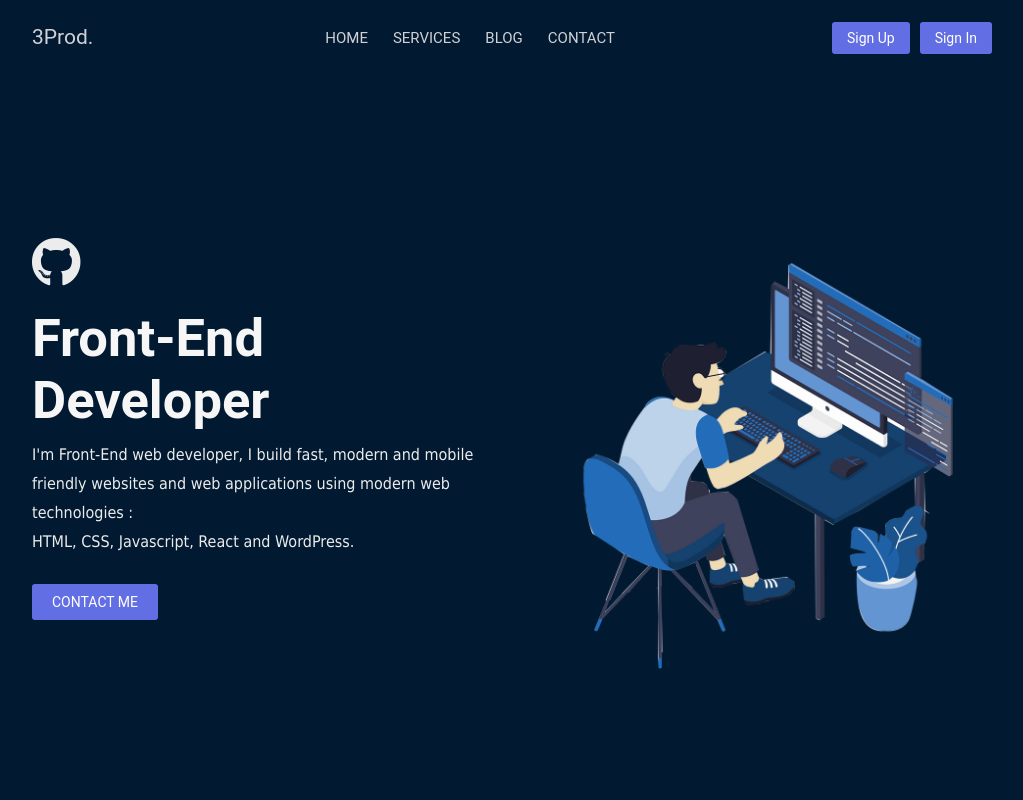
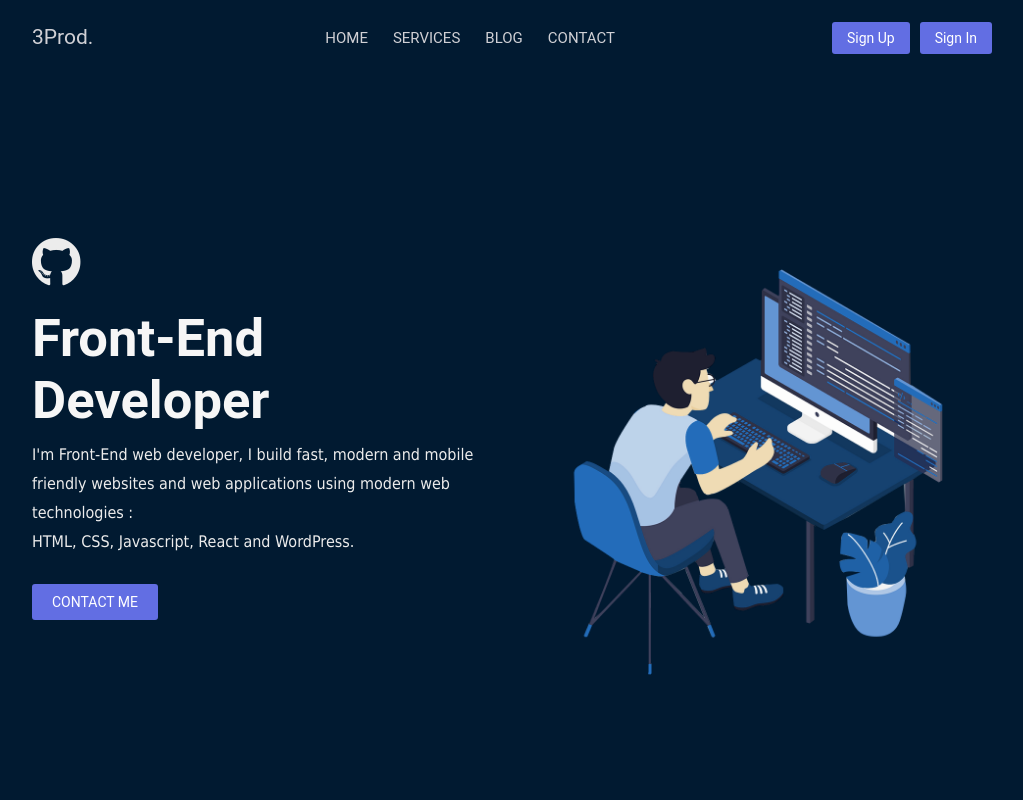
Before and after one commit to Touza2el/Portfolio-Frontend, a React (Create React App) app: page / in a window 1280 px wide. Shown: the top 800 px of the page, without its empty margins (128-1151 px from the left). Built offline with nearby package versions, Linux system fonts and the light colour scheme.

Commit message:
change hero image

```diff
--- a/src/components/HeroSection.js
+++ b/src/components/HeroSection.js
@@ -32,7 +32,7 @@ const HeroSection = () => {
             </div>
           </div>
           <div className='hero-section-image'>
-            <img src='/images/hero.png' alt='desk' />
+            <img src='/images/hero-image.png' alt='desk' />
           </div>
         </div>
       </div>
```
Also changed, not shown: public/images/hero-image.png (added).
